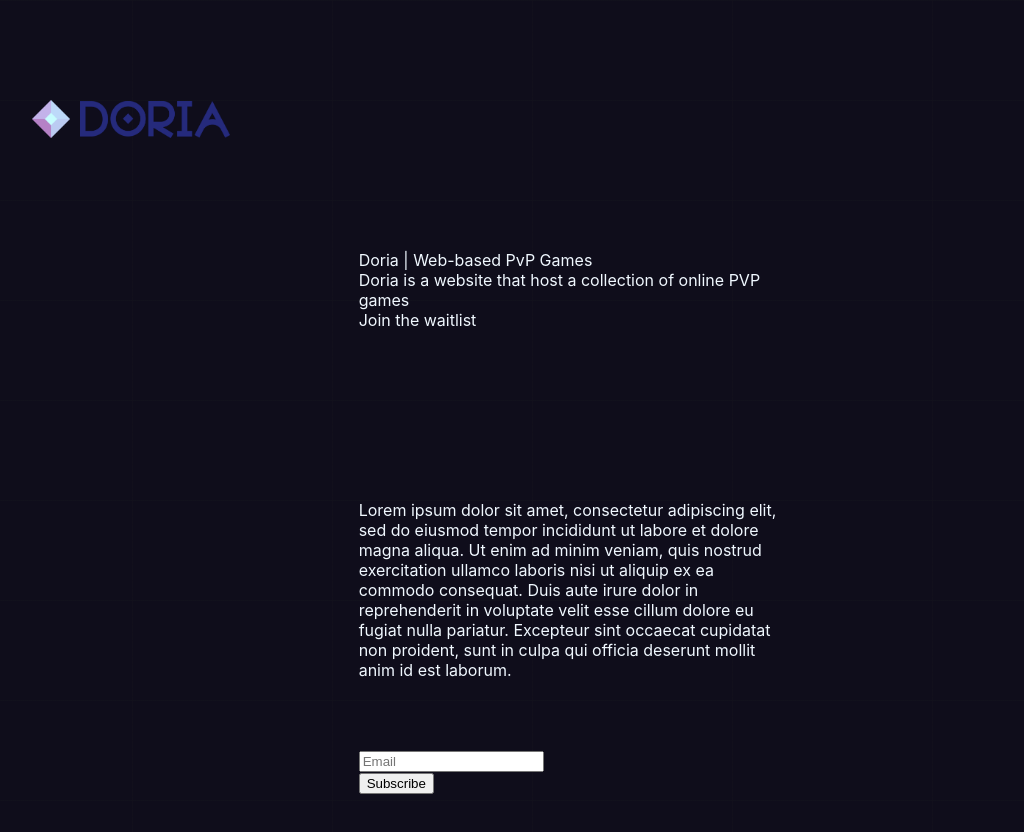
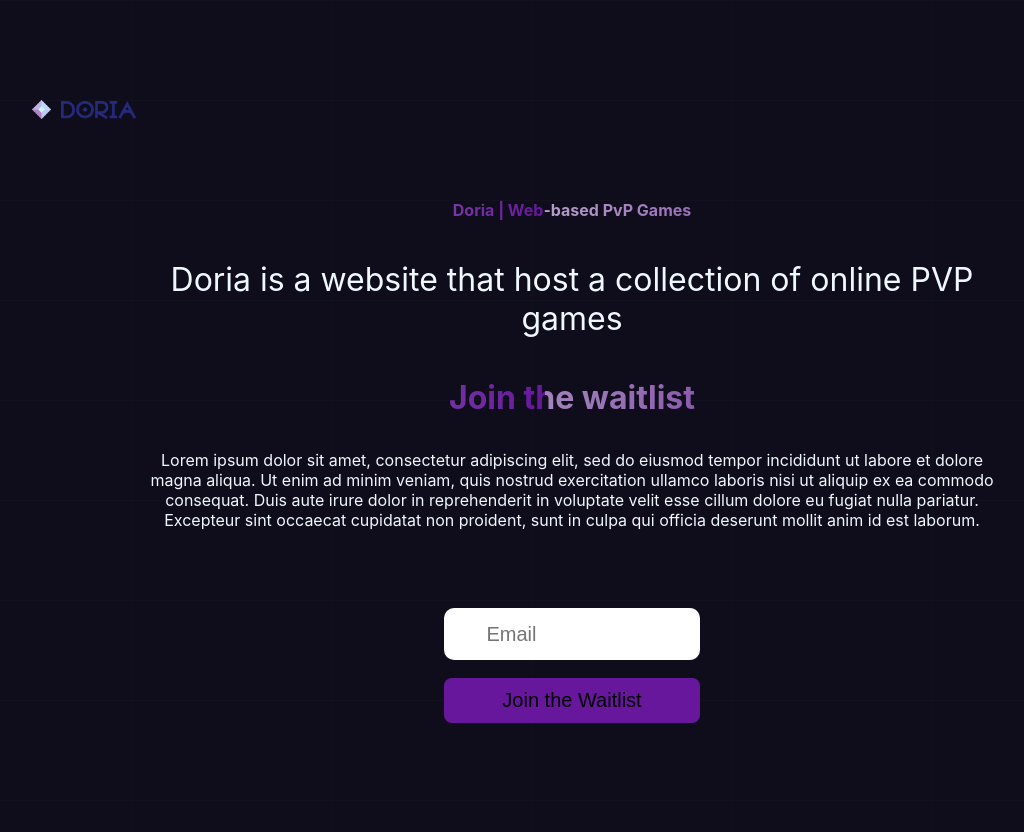
Before and after one commit to kaiserarg/doria, a React (Create React App) app in the folder client/: page / in a window 1280 px wide. Shown: the top 832 px of the page, without its empty margins (68-1092 px from the left). Built offline with nearby package versions, Linux system fonts and the light colour scheme; the HTML template or start-up script is replaced by a standard one.

Commit message:
finalizing ui
did some more busy work for the ui

```diff
--- a/client/src/components/SubscriptionWidget.js
+++ b/client/src/components/SubscriptionWidget.js
@@ -37,7 +37,7 @@ const SubscriptionWidget = () => {
                             />
                         </div>
                         <div className='btn'>
-                            <button type='submit'>Subscribe</button>
+                            <button type='submit'>Join the Waitlist</button>
                         </div>
                     </div>
                 </div>
--- a/client/src/index.css
+++ b/client/src/index.css
@@ -24,8 +24,8 @@ body {
 
 .wrapper-1 {
   display: grid;
-  grid-template-columns: repeat(3, 1fr);
-  grid-template-rows: repeat(5, 250px);
+  grid-template-columns: 0.5fr 2fr 0.5fr;
+  grid-template-rows: repeat(5, 200px);
   grid-auto-rows: minmax(100px, auto);
 }
 
@@ -36,16 +36,73 @@ body {
 
 .subWrapper-1 {
   grid-area: 2 / 2 / 3 / 3;
+  align-items: center;
+}
+
+.text-1 {
+  text-align: center;
+  padding-bottom: 40px;
+  background: linear-gradient(to right, #b69fc9, #66179b);
+  background-clip: text;
+  -webkit-text-fill-color: transparent;
+  background-size: 400px 10px;
+  font-weight: bold;
+}
+
+.text-2 {
+  text-align: center;
+  padding-bottom: 40px;
+  font-size: xx-large;
+}
+
+.text-3 {
+  text-align: center;
+  font-size: xx-large;
+  background: linear-gradient(to right, #a284bb, #66179b);
+  background-clip: text;
+  -webkit-text-fill-color: transparent;
+  background-size: 400px 10px;
+  font-weight: bold;
 }
 
 .text-4 {
   grid-area: 3 / 2 / 4 / 3;
+  text-align: center;
+  padding-top: 50px;
 }
 
 .subWrapper-2 {
   grid-area: 4/2/5/3;
 }
 
+.emailInput {
+  text-align: center;
+  margin-bottom: 10px;
+  padding: 8px;
+}
+
+.emailInput input {
+  width: 30%;
+  height: 50px;
+  border-radius: 10px;
+  border: none;
+  text-indent: 40px;
+  font-size: 20px;
+}
+
+.btn {
+  text-align: center;
+}
+
+.btn button {
+  width: 30%;
+  height: 45px;
+  border-radius: 8px;
+  background-color: #66179b;
+  border: none;
+  font-size: 20px;
+}
+
 div {
   color: aliceblue;
 }
```
